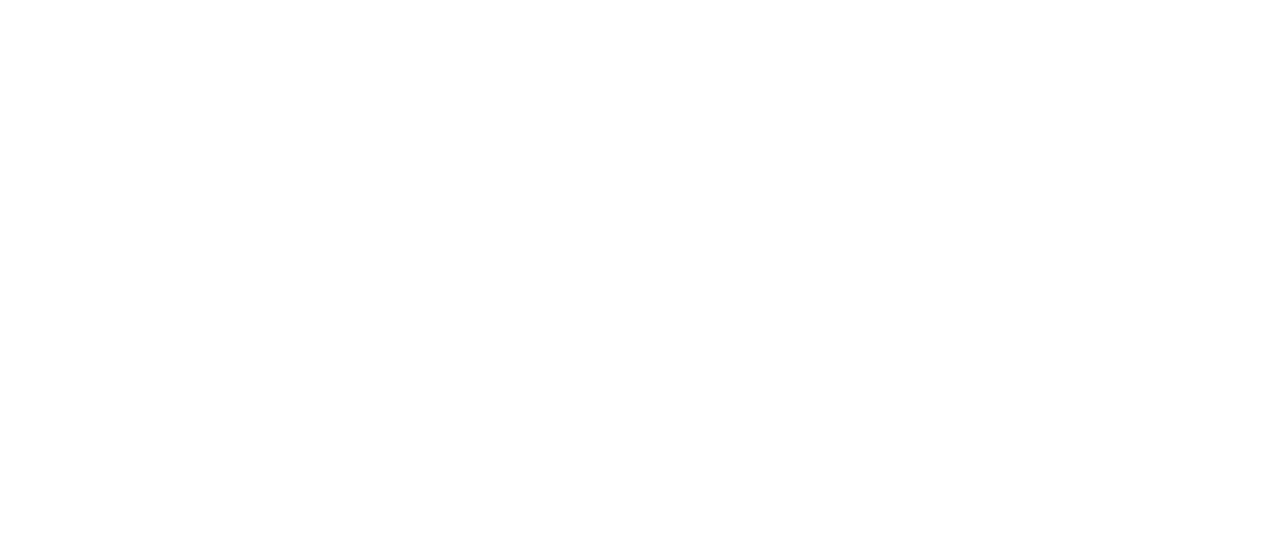
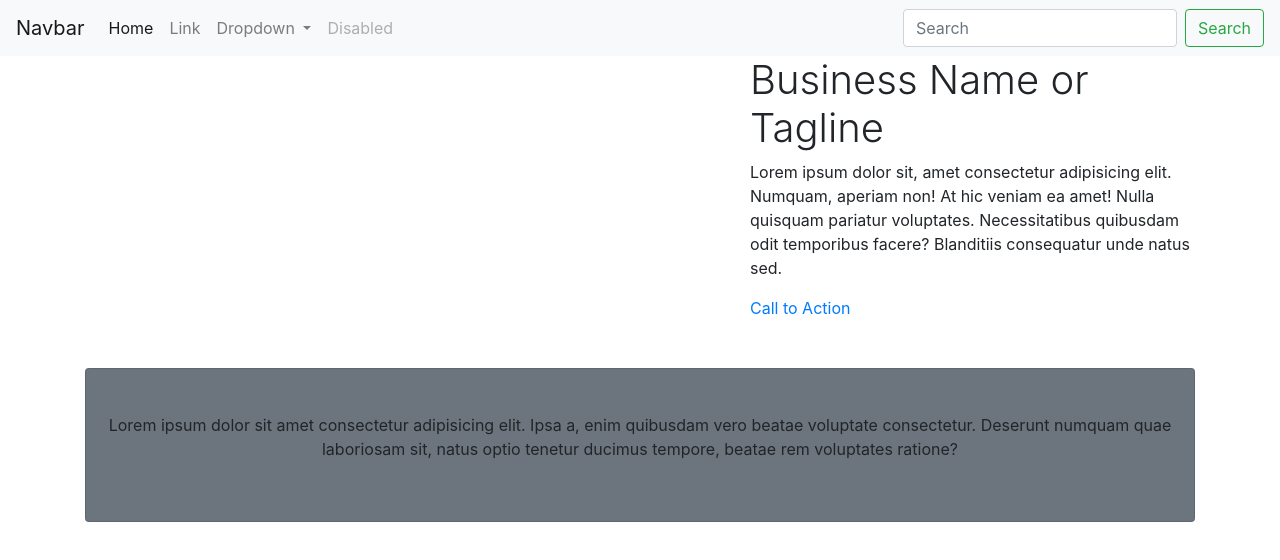
Before and after one commit to dered-dev/pair-programming, a plain HTML site: page index.html in a window 1280 px wide. Drawn offline with nearby package versions, Linux system fonts and the light colour scheme.

Commit message:
2nd Commit

```diff
--- a/index.html
+++ b/index.html
@@ -10,6 +10,62 @@
 </head>
 <body>
 
+  <nav class="navbar navbar-expand-lg navbar-light bg-light">
+    <a class="navbar-brand" href="#">Navbar</a>
+    <button class="navbar-toggler" type="button" data-toggle="collapse" data-target="#navbarSupportedContent" aria-controls="navbarSupportedContent" aria-expanded="false" aria-label="Toggle navigation">
+      <span class="navbar-toggler-icon"></span>
+    </button>
+
+    <div class="collapse navbar-collapse" id="navbarSupportedContent">
+      <ul class="navbar-nav mr-auto">
+        <li class="nav-item active">
+          <a class="nav-link" href="#">Home <span class="sr-only">(current)</span></a>
+        </li>
+        <li class="nav-item">
+          <a class="nav-link" href="#">Link</a>
+        </li>
+        <li class="nav-item dropdown">
+          <a class="nav-link dropdown-toggle" href="#" id="navbarDropdown" role="button" data-toggle="dropdown" aria-haspopup="true" aria-expanded="false">
+            Dropdown
+          </a>
+          <div class="dropdown-menu" aria-labelledby="navbarDropdown">
+            <a class="dropdown-item" href="#">Action</a>
+            <a class="dropdown-item" href="#">Another action</a>
+            <div class="dropdown-divider"></div>
+            <a class="dropdown-item" href="#">Something else here</a>
+          </div>
+        </li>
+        <li class="nav-item">
+          <a class="nav-link disabled" href="#" tabindex="-1" aria-disabled="true">Disabled</a>
+        </li>
+      </ul>
+      <form class="form-inline my-2 my-lg-0">
+        <input class="form-control mr-sm-2" type="search" placeholder="Search" aria-label="Search">
+        <button class="btn btn-outline-success my-2 my-sm-0" type="submit">Search</button>
+      </form>
+    </div>
+  </nav>
+
+  <div class="container">
+    <div class="row">
+      <div class="col-lg-7">
+        <img src="" alt="" class="img-fluid rounded mb-4 mb-lg-0">
+      </div>
+      <div class="col-lg-5">
+        <h1 class="font-weight-light">Business Name or Tagline</h1>
+        <p>Lorem ipsum dolor sit, amet consectetur adipisicing elit. Numquam, aperiam non! At hic veniam ea amet! Nulla quisquam pariatur voluptates. Necessitatibus quibusdam odit temporibus facere? Blanditiis consequatur unde natus sed.</p>
+        <a href="#">Call to Action</a>
+      </div>
+    </div>
+    <div class="card text-withe bg-secondary my-5 py-4 text-center">
+      <div class="card-body">
+        <p>Lorem ipsum dolor sit amet consectetur adipisicing elit. Ipsa a, enim quibusdam vero beatae voluptate consectetur. Deserunt numquam quae laboriosam sit, natus optio tenetur ducimus tempore, beatae rem voluptates ratione?
+
+        </p>
+      </div>
+    </div>
+
+  </div>
 
 
   <!-- js files -->
```
